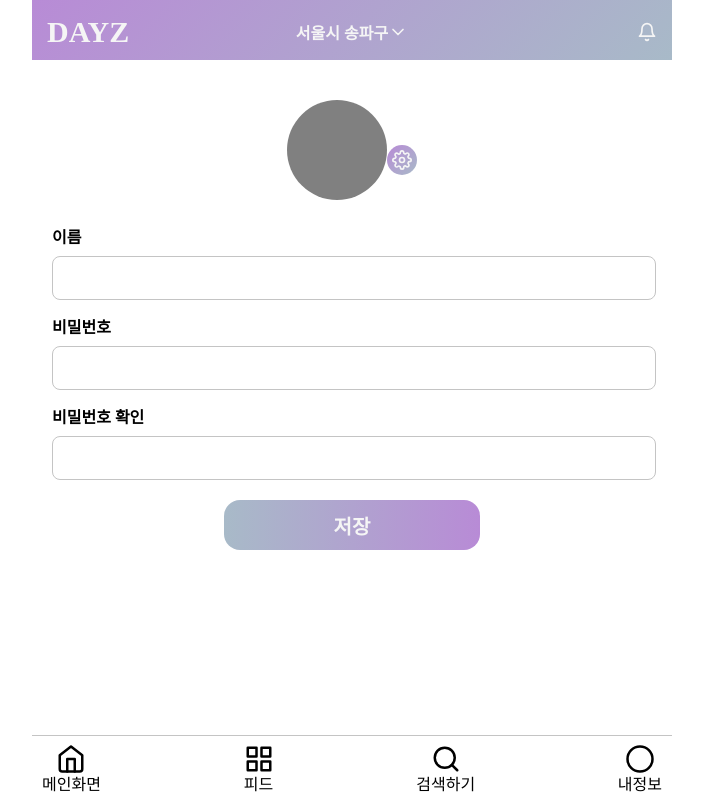
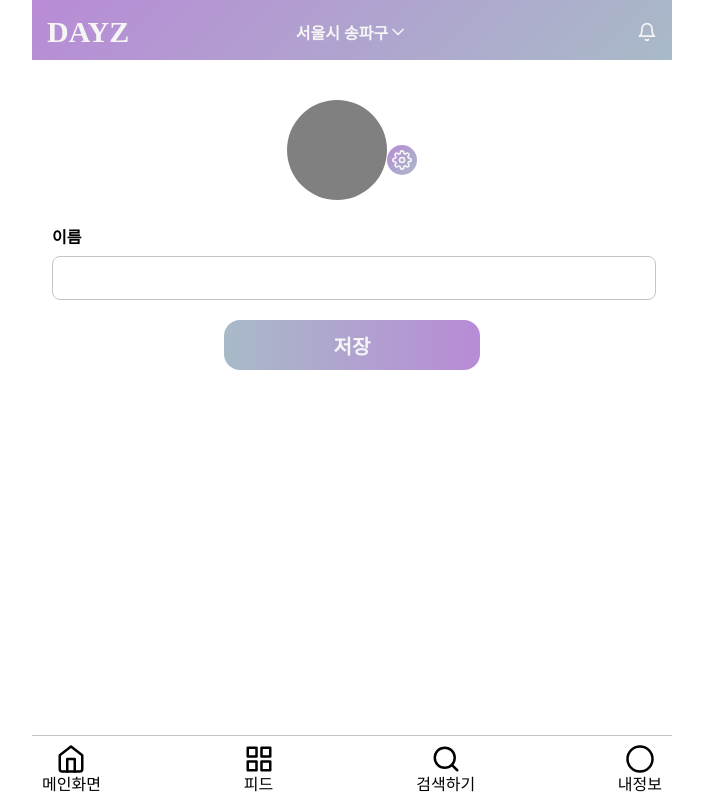
Before and after one commit to prgrms-web-devcourse/Team_DAYZ_DAYZ_FE, a React (Create React App) app: page /user/edit in a window 1280 px wide. Shown: the whole page, without its empty margins (288-991 px from the left). Built offline with nearby package versions, Linux system fonts and the light colour scheme.

Commit message:
Remove: 데드코드 제거

```diff
--- a/src/pages/UserPage/UserProfileEditPage.tsx
+++ b/src/pages/UserPage/UserProfileEditPage.tsx
@@ -59,14 +59,6 @@ const UserProfileEditPage = () => {
           <UserInputName>이름</UserInputName>
           <InfoInput type="text" />
         </UserInputItem>
-        <UserInputItem>
-          <UserInputName>비밀번호</UserInputName>
-          <InfoInput type="password" />
-        </UserInputItem>
-        <UserInputItem>
-          <UserInputName>비밀번호 확인</UserInputName>
-          <InfoInput type="password" />
-        </UserInputItem>
         <SubmitBtn type="submit">저장</SubmitBtn>
       </UserEditForm>
     </UserEditWrapper>
```
